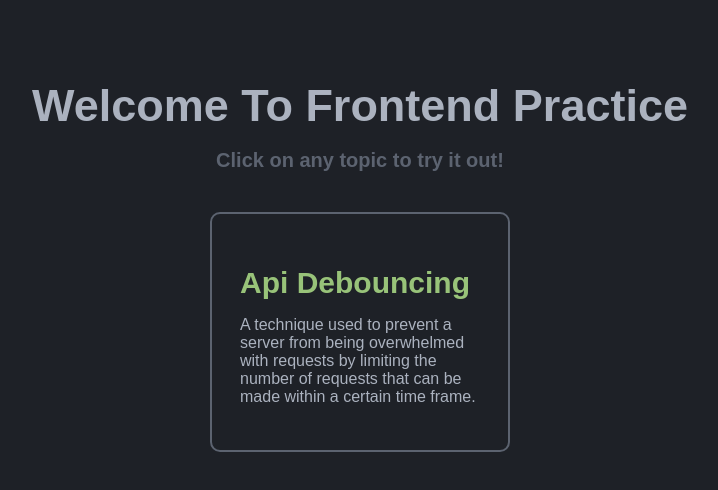
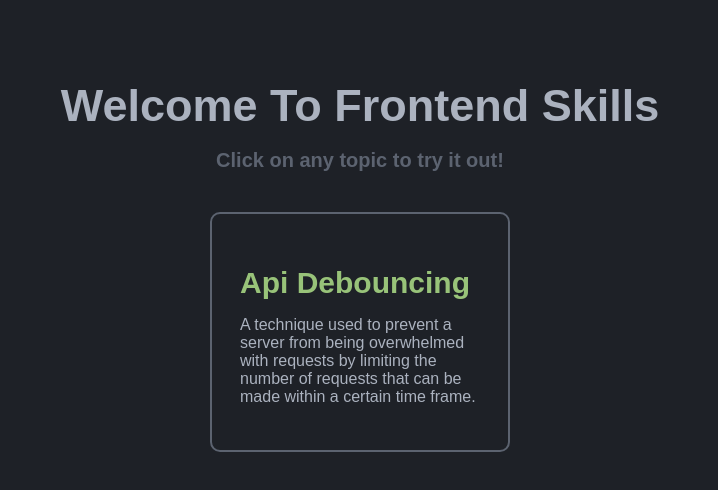
Before and after one commit to OnCloud125252/Frontend-Practice, a website: page pages/index/index.html in a window 1280 px wide. Shown: the whole page, without its empty margins (280-998 px from the left). Drawn offline with Linux system fonts and the light colour scheme; files that its build step writes are made by us from their sources.

Commit message:
Update website title

```diff
--- a/pages/index/index.html
+++ b/pages/index/index.html
@@ -5,7 +5,7 @@
     <meta charset="UTF-8">
     <meta http-equiv="X-UA-Compatible" content="IE=edge">
     <meta name="viewport" content="width=device-width, initial-scale=1.0">
-    <title>Frontend Practice</title>
+    <title>Frontend Skills</title>
     <link rel="stylesheet" href="../global/index.css">
     <link rel="stylesheet" href="../global/themes/OneDark.css">
     <link rel="stylesheet" href="static/index.css">
@@ -13,7 +13,7 @@
 </head>
 
 <body>
-    <h1 class="title">Welcome To Frontend Practice</h1>
+    <h1 class="title">Welcome To Frontend Skills</h1>
     <h2 class="subTitle">Click on any topic to try it out!</h2>
     <div class="cards_container">
         <a class="card" href="../debounce">
```
Also changed, not shown: pages/debounce/index.html (+1 -1 lines).
